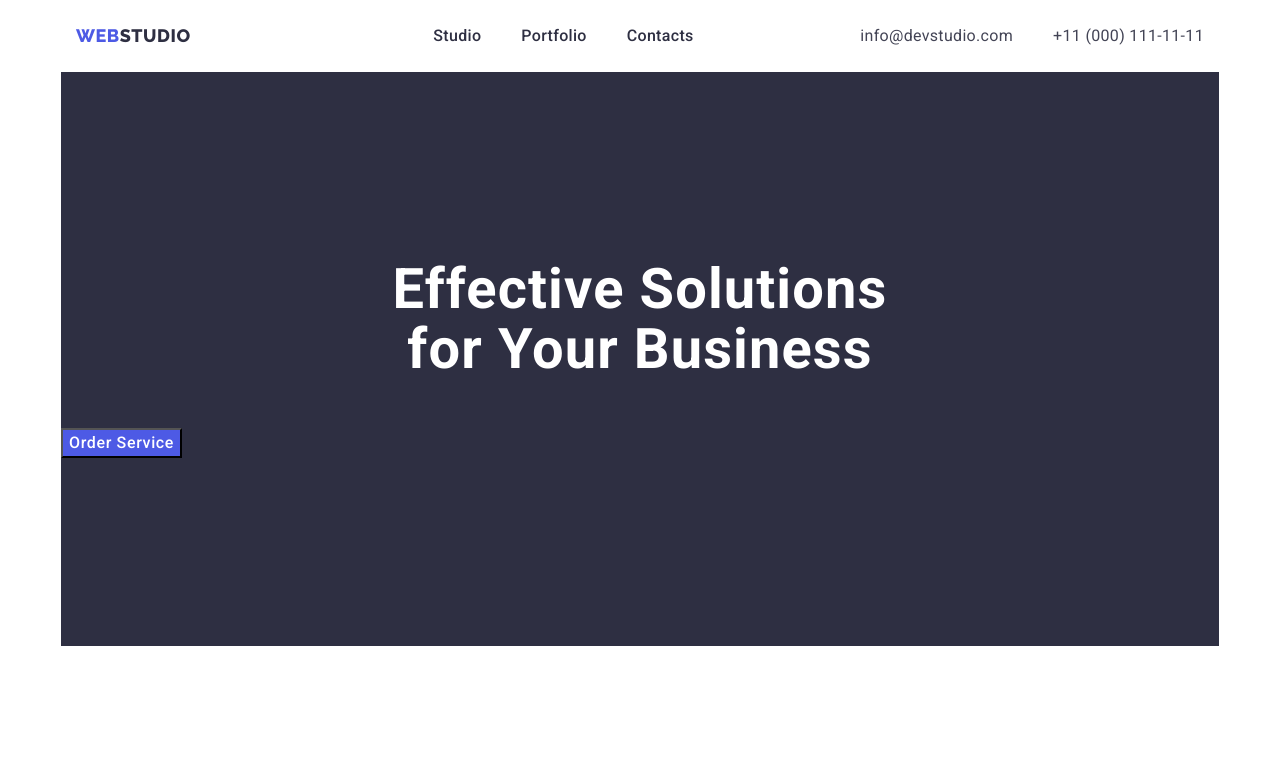
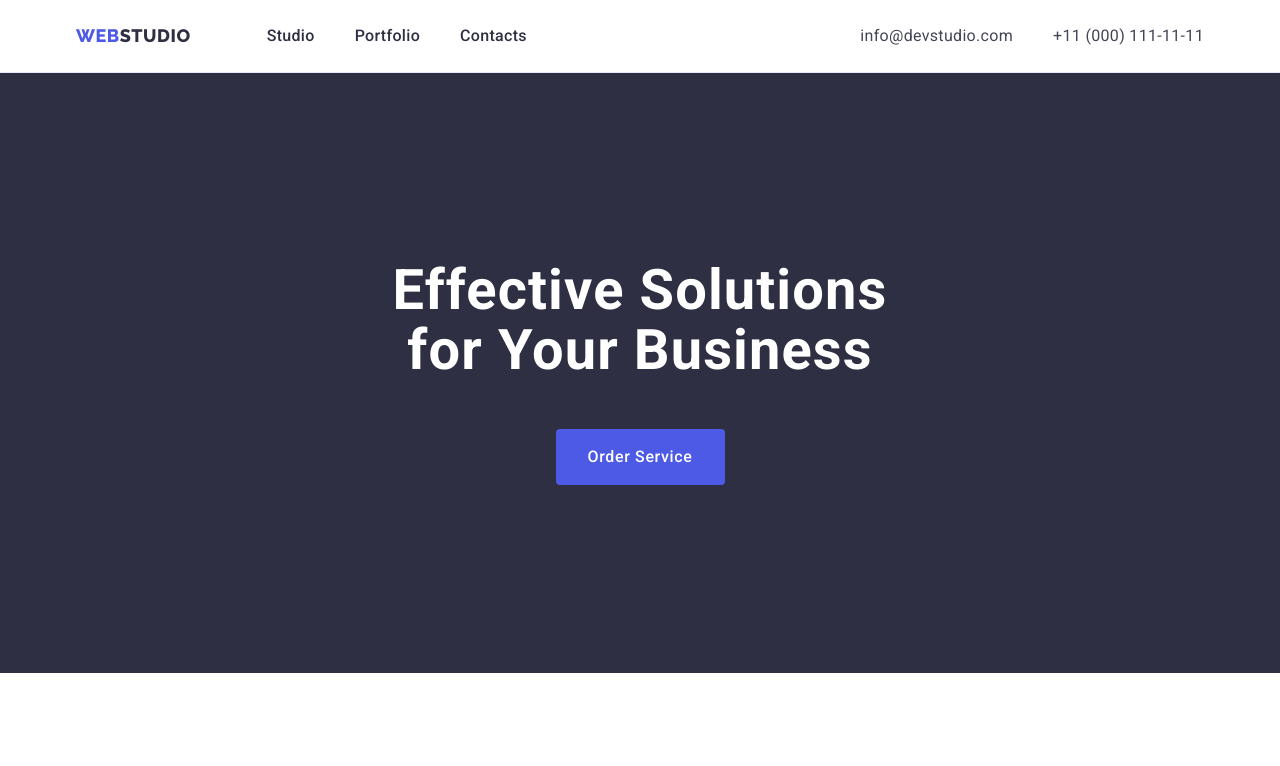
Before and after one commit to Pasha0923/goit-markup-hw-03, a plain HTML site: page index.html in a window 1280 px wide. Shown: the top 766 px of the page. Drawn offline with nearby package versions, Linux system fonts and the light colour scheme.

Commit message:
finish heade and hero section

```diff
--- a/css/styles.css
+++ b/css/styles.css
@@ -33,6 +33,7 @@ a {
 }
 .header {
   background-color: #fff;
+  border-bottom: 1px solid #e7e9fc;
 }
 .header-inner {
   display: flex;
@@ -41,14 +42,11 @@ a {
 }
 .header-nav {
   display: flex;
-  gap: 76px;
-  flex-grow: 1;
+  align-items: center;
 }
 
 /* navigation */
 .nav-logo {
-  display: flex;
-  align-items: center;
   color: #4d5ae5;
   font-family: Raleway, sans-serif;
   font-size: 18px;
@@ -56,6 +54,8 @@ a {
   line-height: 1.17;
   letter-spacing: 0.03em;
   text-transform: uppercase;
+  margin-right: 76px;
+  padding: 24px 0;
 }
 
 .accent-logo {
@@ -64,9 +64,8 @@ a {
 .nav-list {
   display: flex;
   gap: 40px;
-  flex-grow: 1;
-  justify-content: center;
 }
+
 .nav-item {
   color: #2e2f42;
 }
@@ -91,7 +90,6 @@ a {
 .contacts-menu {
   display: flex;
   gap: 40px;
-  padding: 24px 0;
 }
 .contacts-item {
   color: #434455;
@@ -101,6 +99,7 @@ a {
   font-size: 16px;
   line-height: 1.5;
   letter-spacing: 0.02em;
+  padding: 24px 0;
 }
 .contacts-link:hover,
 .contacts-link:focus {
@@ -109,10 +108,6 @@ a {
 
 /* section 1 */
 .hero-section {
-  padding-bottom: 96px;
-}
-
-.hero-inner {
   background-color: #2e2f42;
   padding: 188px 0 188px;
 }
@@ -127,8 +122,11 @@ a {
   margin-bottom: 48px;
 }
 .hero-button {
+  display: block;
   margin: 0 auto;
-  text-align: center;
+  min-width: 169px;
+  height: 56px;
+  border: none;
   color: #fff;
   background-color: #4d5ae5;
   cursor: pointer;
@@ -137,6 +135,7 @@ a {
   font-weight: 500;
   line-height: 1.5;
   letter-spacing: 0.04em;
+  border-radius: 4px;
 }
 
 .hero-button:hover,
--- a/index.html
+++ b/index.html
@@ -49,7 +49,7 @@
 
     <main>
         <section class="hero-section">
-            <div class="container hero-inner">
+            <div class="container">
                 <h1 class="hero-title">Effective Solutions for Your Business</h1>
                 <button class="hero-button" type="button">Order Service</button>
             </div>
```
